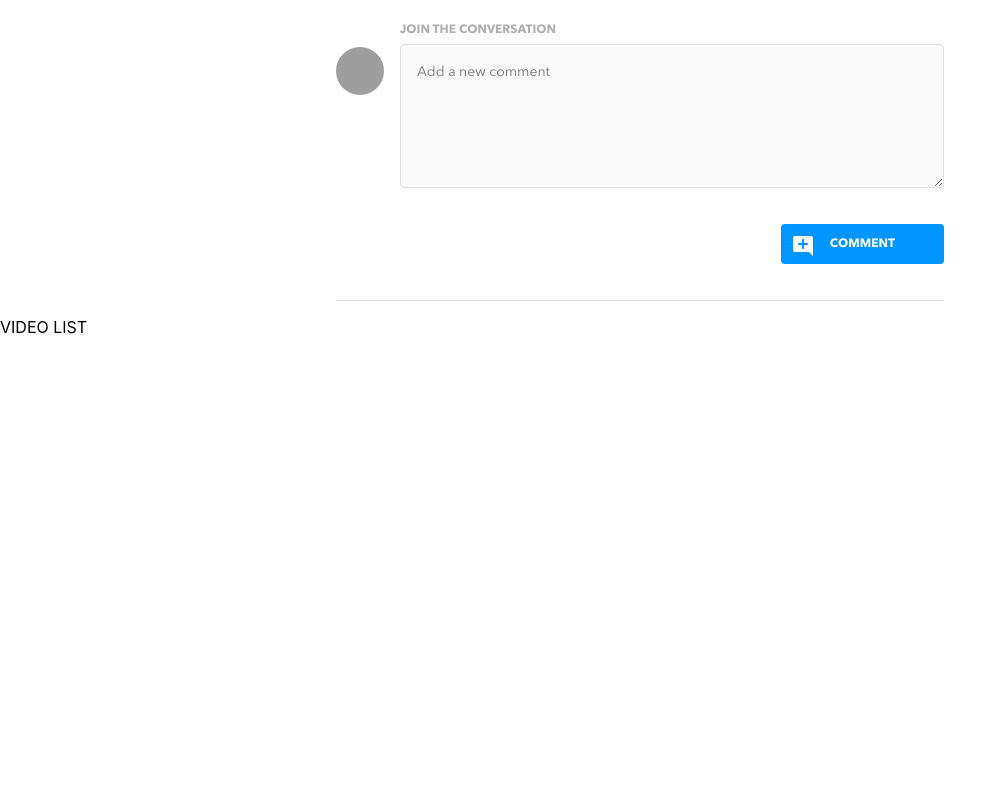
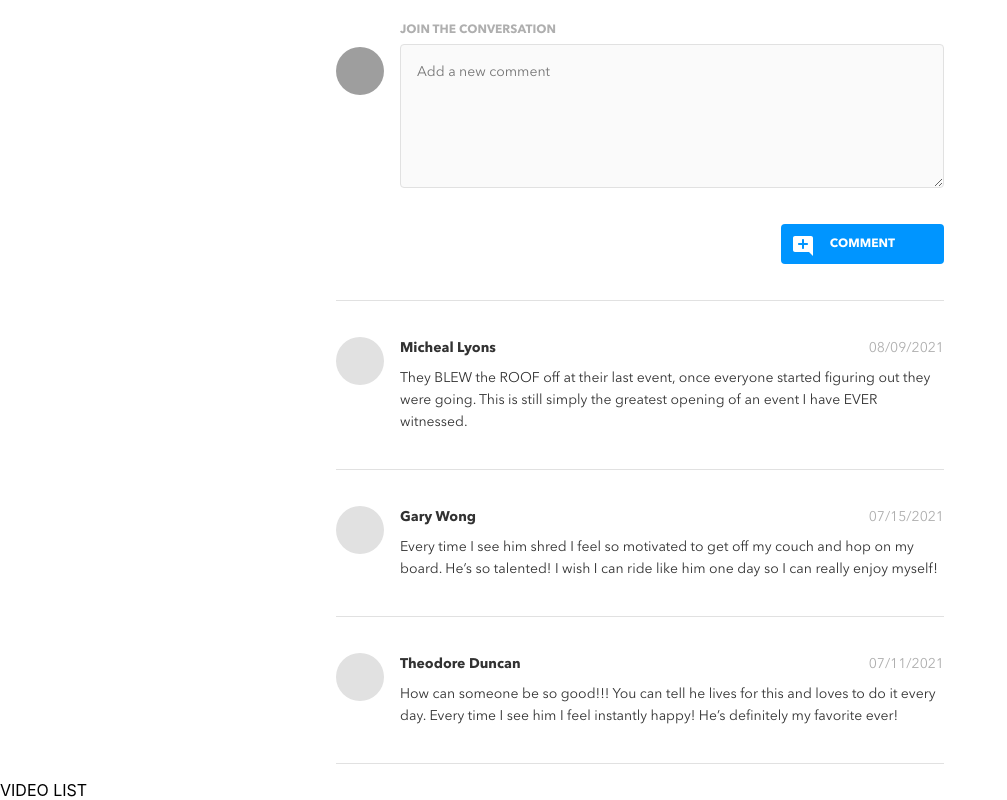
Before and after one commit to zachasher/brainflix, a React (Create React App) app: page / in a window 1280 px wide. Shown: the part 1417-2217 px from the top of the page, without its empty margins (0-1007 px from the left). Before the commit the page ends 1754 px from the top, so only its background shows below. Built offline with nearby package versions, Linux system fonts and the light colour scheme; grey boxes are pictures that could not be loaded.

Commit message:
Completed comments list

```diff
--- a/src/App.js
+++ b/src/App.js
@@ -8,6 +8,7 @@ import Nav from "./components/navbar/navbar.js";
 import MainVideo from "./components/main video/MainVideo.js";
 import VideoDetails from "./components/VideoDetails/VideoDetails.js";
 import CommentForm from "./components/CommentForm/CommentForm.js";
+import Comments from "./components/Comments/Comments.js";
 
 function App() {
   const [videos, setVideos] = useState(VideoList);
@@ -24,6 +25,7 @@ function App() {
       <main>
         <VideoDetails video={selectedVideo}/>
         <CommentForm/>
+        <Comments video={selectedVideo}/>
       </main>
       <section>VIDEO LIST</section>
     </div>
--- a/src/components/CommentForm/CommentForm.scss
+++ b/src/components/CommentForm/CommentForm.scss
@@ -4,7 +4,7 @@
 @use './../../assets/styles/fonts' as *;
 
 .comment-form {
-    padding: 0 1rem 1rem 1rem;
+    padding: 0 1rem;
 }
 
 .comment-count {
--- /dev/null
+++ b/src/components/Comments/Comments.js
@@ -0,0 +1,55 @@
+import "./Comments.scss";
+
+function Comments(props) {
+    function convertedDate(date) {
+        const showDate = new Date(date);
+        const month = (showDate.getMonth() + 1).toString().padStart(2, "0");
+        const day = showDate.getDate().toString().padStart(2, "0");
+        const year = showDate.getFullYear();
+        const formattedDate = `${month}/${day}/${year}`;
+        return formattedDate;
+      }
+
+  return (
+    <section className="comment-list">
+      <article class="comment">
+        <div class="comment__icon"></div>
+        <div class="comment__main">
+          <div class="comment__main-namedate">
+            <h3 class="comment__name">{props.video.comments[0].name}</h3>
+            <span class="comment__date">
+            {convertedDate(props.video.comments[0].timestamp)}
+            </span>
+          </div>
+          <p class="comment__text">{props.video.comments[0].comment}</p>
+        </div>
+      </article>
+      <article class="comment">
+        <div class="comment__icon"></div>
+        <div class="comment__main">
+          <div class="comment__main-namedate">
+            <h3 class="comment__name">{props.video.comments[1].name}</h3>
+            <span class="comment__date">
+            {convertedDate(props.video.comments[1].timestamp)}
+            </span>
+          </div>
+          <p class="comment__text">{props.video.comments[1].comment}</p>
+        </div>
+      </article>
+      <article class="comment">
+        <div class="comment__icon"></div>
+        <div class="comment__main">
+          <div class="comment__main-namedate">
+            <h3 class="comment__name">{props.video.comments[2].name}</h3>
+            <span class="comment__date">
+            {convertedDate(props.video.comments[2].timestamp)}
+            </span>
+          </div>
+          <p class="comment__text">{props.video.comments[2].comment}</p>
+        </div>
+      </article>
+    </section>
+  );
+}
+
+export default Comments;
--- /dev/null
+++ b/src/components/Comments/Comments.scss
@@ -0,0 +1,79 @@
+@use './../../assets/styles/resets' as *;
+@use './../../assets/styles/variables' as *;
+@use './../../assets/styles/breakpoints' as *;
+@use './../../assets/styles/fonts' as *;
+
+.comment-list {
+    padding: 0 1rem 1rem 1rem;
+}
+
+.comment {
+  display: flex;
+  flex-direction: row;
+  justify-content: left;
+  padding: 1rem 0;
+  border-bottom: 1px solid $Brainflix-Mercury;
+
+  @include media-tablet {
+    padding: 2.25rem;
+  }
+
+  @include media-desktop {
+    padding: 2.25rem 0;
+    margin: 0 20rem;
+  }
+
+  &__icon {
+    width: 36px;
+    height: 36px;
+    border-radius: 50%;
+    flex: 0 0 auto;
+    background-color: $Brainflix-Mercury;
+
+    @include media-tablet {
+      width: 48px;
+      height: 48px;
+    }
+  }
+
+  &__main {
+    width: 100%;
+    margin-left: 1rem;
+  }
+
+  &__main-namedate {
+    display: flex;
+    flex-direction: row;
+    flex-wrap: wrap;
+    justify-content: space-between;
+    padding-bottom: 0.5rem;
+  }
+
+  &__name {
+    @include mobile-body-copy;
+    font-weight: bold;
+
+    @include media-tablet {
+      @include tablet-body-copy;
+      font-weight: bold;
+    }
+  }
+
+  &__date {
+    @include mobile-body-copy;
+    color: $Brainflix-Silver;
+
+    @include media-tablet {
+      @include tablet-body-copy;
+      color: $Brainflix-Silver;
+    }
+  }
+
+  &__text {
+    @include mobile-body-copy;
+
+    @include media-tablet {
+      @include tablet-body-copy;
+    }
+  }
+}
--- a/src/components/VideoDetails/VideoDetails.js
+++ b/src/components/VideoDetails/VideoDetails.js
@@ -4,13 +4,23 @@ import viewsIcon from "./../../assets/icons/views.svg";
 import likesIcon from "./../../assets/icons/likes.svg";
 
 function VideoDetails(props) {
+  function convertedDate(date) {
+    const showDate = new Date(date);
+    const month = (showDate.getMonth() + 1).toString().padStart(2, "0");
+    const day = showDate.getDate().toString().padStart(2, "0");
+    const year = showDate.getFullYear();
+    const formattedDate = `${month}/${day}/${year}`;
+    return formattedDate;
+  }
+
+
   return (
     <section className="active-video-details">
       <h1 className="active-video-details__title">{props.video.title}</h1>
       <article className="stats">
         <div className="stats__left">
           <p className="stats__channel">By {props.video.channel}</p>
-          <p className="stats__date">{props.video.timestamp}</p>
+          <p className="stats__date">{convertedDate(props.video.timestamp)}</p>
         </div>
         <div className="stats__right">
           <div className="stats__views">
```
